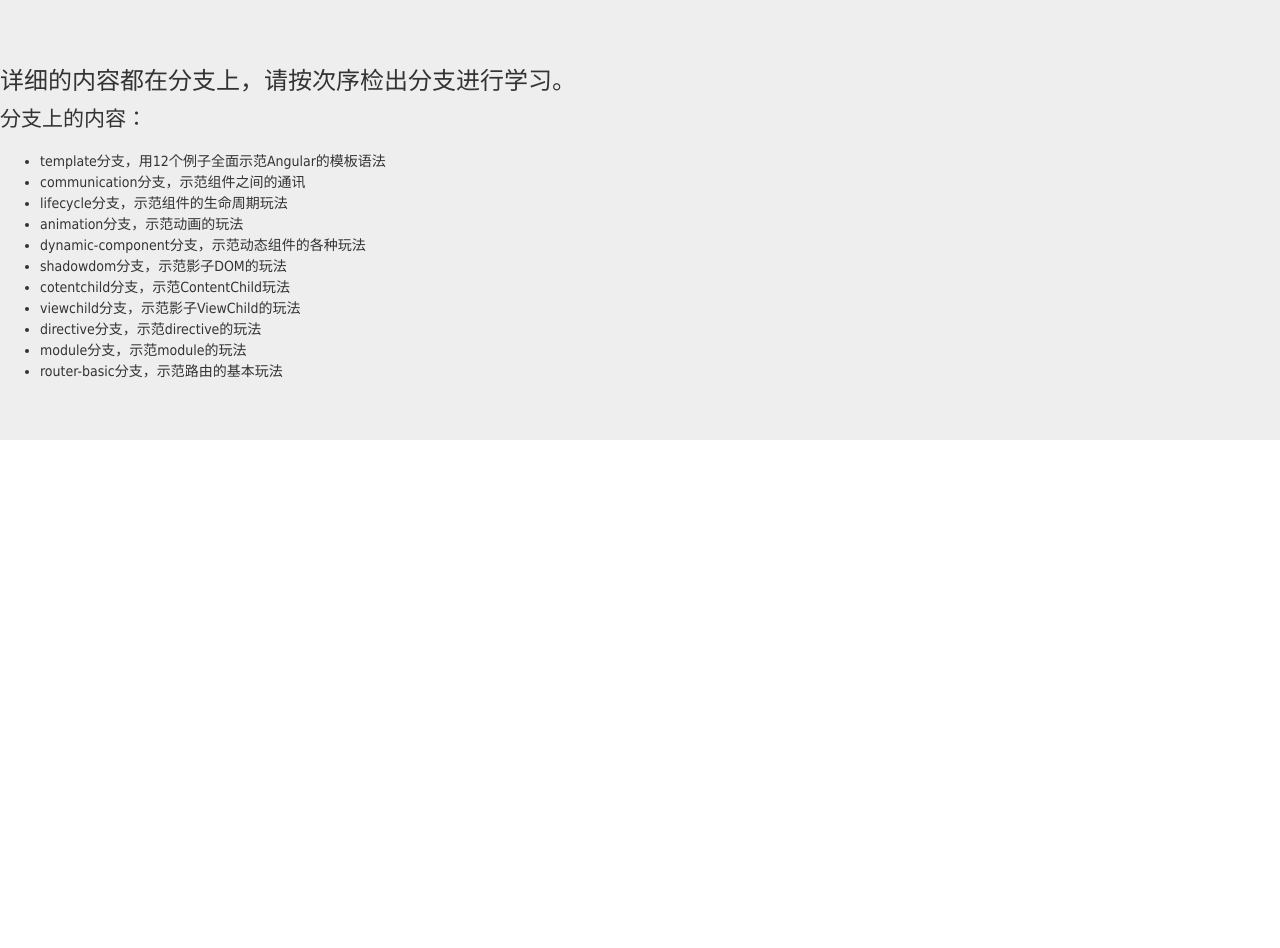
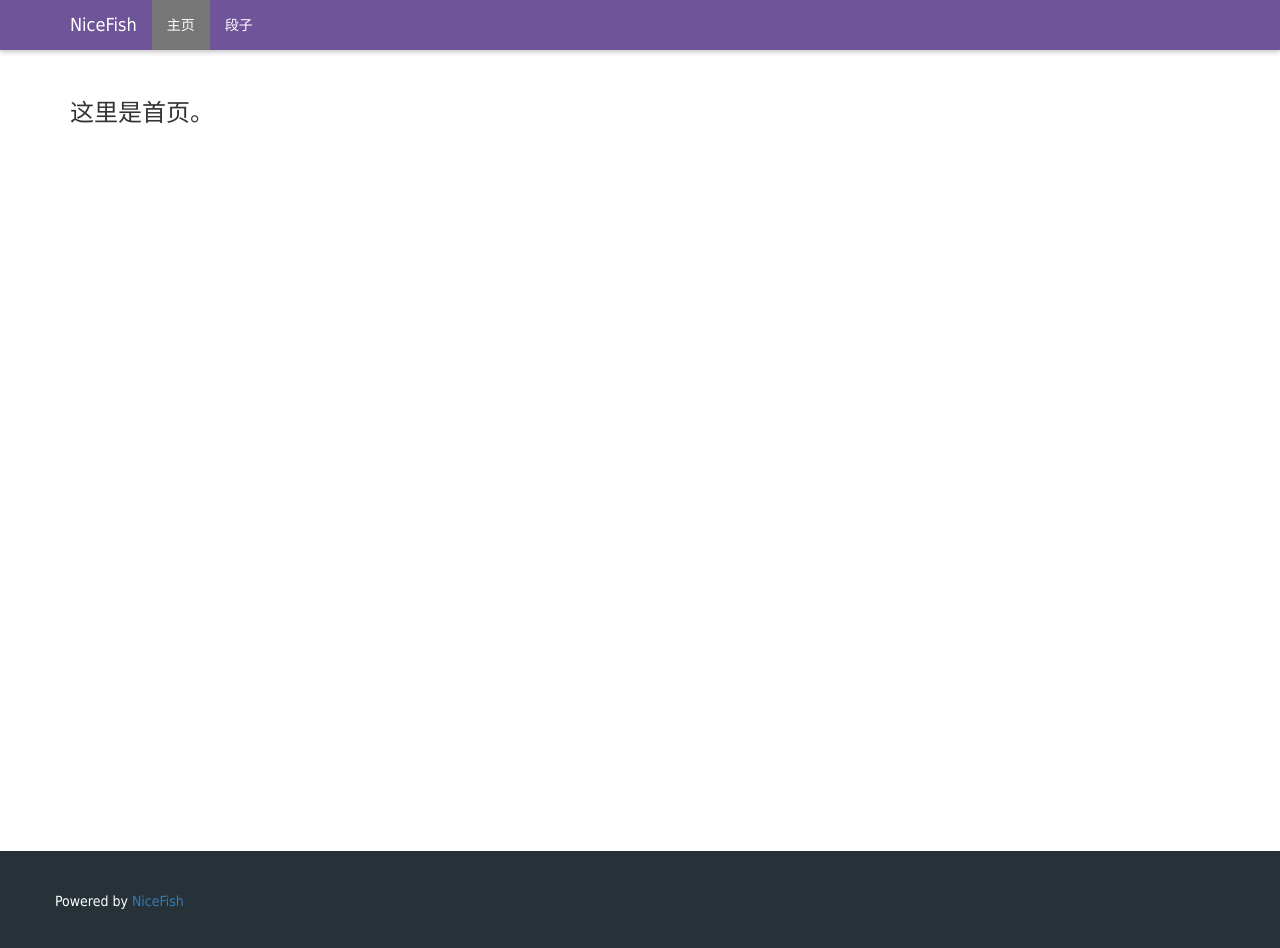
Before and after one commit to tanghuangthree/learn-angular, an Angular app: page /home in a window 1280 px wide. Shown: the top 948 px of the page. Before the commit the page ends 800 px from the top, so only its background shows below. Built offline with nearby package versions, Linux system fonts and the light colour scheme.

Commit message:
Function Or Bug: update router-basic Symptom: N/A BugID:  N/A Root Cause: N/A Solution: N/A Note:  N/A

```diff
--- a/src/app/app.component.html
+++ b/src/app/app.component.html
@@ -1,19 +1,40 @@
-<div class="jumbotron">
-  <h3>
-    详细的内容都在分支上，请按次序检出分支进行学习。
-  </h3>
-  <p>分支上的内容：</p>
-  <ul>
-    <li>template分支，用12个例子全面示范Angular的模板语法</li>
-    <li>communication分支，示范组件之间的通讯</li>
-    <li>lifecycle分支，示范组件的生命周期玩法</li>
-    <li>animation分支，示范动画的玩法</li>
-    <li>dynamic-component分支，示范动态组件的各种玩法</li>
-    <li>shadowdom分支，示范影子DOM的玩法</li>
-    <li>cotentchild分支，示范ContentChild玩法</li>
-    <li>viewchild分支，示范影子ViewChild的玩法</li>
-    <li>directive分支，示范directive的玩法</li>
-    <li>module分支，示范module的玩法</li>
-    <li>router-basic分支，示范路由的基本玩法</li>
-  </ul>
+<!-- 顶部导航 -->
+<div class="navbar navbar-fixed-top main-nav" role="navigation">
+  <div class="container">
+      <div class="navbar-header">
+          <button #button class="navbar-toggle" type="button" data-toggle="collapse" data-target=".navbar-responsive-collapse">
+              <span class="sr-only">Toggle Navigation</span>
+              <span class="icon-bar"></span>
+              <span class="icon-bar"></span>
+              <span class="icon-bar"></span>
+          </button>
+          <a routerLink="home" class="navbar-brand navbar-brand-my">
+              NiceFish
+          </a>
+      </div>
+      <div class="collapse navbar-collapse navbar-responsive-collapse" aria-expanded="false">
+          <ul class="nav navbar-nav">
+              <li routerLinkActive="active" class="dropdown">
+                  <a routerLink="home">主页</a>
+              </li>
+              <li routerLinkActive="active" class="dropdown">
+                <a routerLink="jokes">段子</a>
+              </li>
+          </ul>
+      </div>
+  </div>
 </div>
+<!-- 主体内容区域 -->
+<div class="container main-container">
+  <router-outlet></router-outlet>
+</div>
+<!-- 底部区域 -->
+<div class="footer bs-footer">
+  <div class="container">
+      <div class="row">
+          <p>
+              Powered by <a href="http://git.oschina.net/mumu-osc/NiceFish" target="_blank">NiceFish</a>
+          </p>
+      </div>
+  </div>
+</div>
--- a/src/app/app.component.scss
+++ b/src/app/app.component.scss
@@ -1,20 +1,52 @@
-* {
-    font-family: '微软雅黑', 'Microsoft YaHei', '宋体', Tahoma, Helvetica, Arial, sans-serif;
-    -ms-text-size-adjust: 100%;
-    -webkit-text-size-adjust: 100%;
+.main-nav {
+    background: #6f5499;
+    height: 50px;
+    min-height: 50px;
+    padding: 0;
+    box-shadow: 0 2px 5px 0 rgba(0, 0, 0, 0.24);
 }
 
-body {
-    font-family: '微软雅黑', 'Microsoft YaHei', '宋体', Tahoma, Helvetica, Arial, sans-serif;
-    font-size: 14px;
-    line-height: 1.5;
+.navbar-toggle {
+    .icon-bar {
+        background-color: #fff;
+    }
 }
 
-html {
-  min-height: 100%;
-  position: relative;
-  padding-bottom: 162px;
+.nav > li > a {
+    color: #fff;
 }
 
-@import "~bootstrap/dist/css/bootstrap.min.css";
-@import "~font-awesome/css/font-awesome.min.css";
+.nav > li.active,
+.nav > li > a:hover,
+.nav > li > a:focus,
+.nav .open > a,
+.nav .open > a:hover,
+.nav .open > a:focus {
+    color: #fff;
+    background-color: #777;
+}
+
+.navbar-brand-my {
+    color: #fff;
+}
+
+.logo-img {
+    width: 100%;
+    height: 100%;
+}
+
+.main-container {
+    padding-top: 80px;
+    min-height: 800px;
+}
+
+.footer {
+    text-align: left;
+    padding: 40px 48px;
+    background: #263238;
+    color: #fff;
+    position: absolute;
+    left: 0;
+    right: 0;
+    bottom: 0;
+}
--- /dev/null
+++ b/src/app/app.routes.ts
@@ -0,0 +1,24 @@
+import { RouterModule } from '@angular/router';
+import { JokesComponent } from './jokes/jokes.component';
+import { HomeComponent } from './home/home.component';
+
+
+export const appRoutes = [
+    {
+        path: '',
+        redirectTo: 'home',
+        pathMatch: 'full'
+    },
+    {
+        path: 'home',
+        component: HomeComponent
+    },
+    {
+        path: 'jokes',
+        component: JokesComponent
+    },
+    {
+        path: '**',
+        component: HomeComponent
+    }
+];
--- /dev/null
+++ b/src/app/home/home.component.html
@@ -0,0 +1,3 @@
+<h3>
+  这里是首页。
+</h3>
--- /dev/null
+++ b/src/app/home/home.component.ts
@@ -0,0 +1,15 @@
+import { Component, OnInit } from '@angular/core';
+
+@Component({
+  selector: 'home',
+  templateUrl: './home.component.html',
+  styleUrls: ['./home.component.scss']
+})
+export class HomeComponent implements OnInit {
+
+  constructor() { }
+
+  ngOnInit() {
+  }
+
+}
--- /dev/null
+++ b/src/app/jokes/jokes.component.html
@@ -0,0 +1,3 @@
+<h3>
+  这里是段子。
+</h3>
--- /dev/null
+++ b/src/app/jokes/jokes.component.ts
@@ -0,0 +1,15 @@
+import { Component, OnInit } from '@angular/core';
+
+@Component({
+  selector: 'jokes',
+  templateUrl: './jokes.component.html',
+  styleUrls: ['./jokes.component.scss']
+})
+export class JokesComponent implements OnInit {
+
+  constructor() { }
+
+  ngOnInit() {
+  }
+
+}
```
Also changed, not shown: src/app/app.module.ts (+9 -2 lines), src/app/home/home.component.scss (added), src/app/jokes/jokes.component.scss (added), 2 other files (tests, documents, lock files or other folders).
